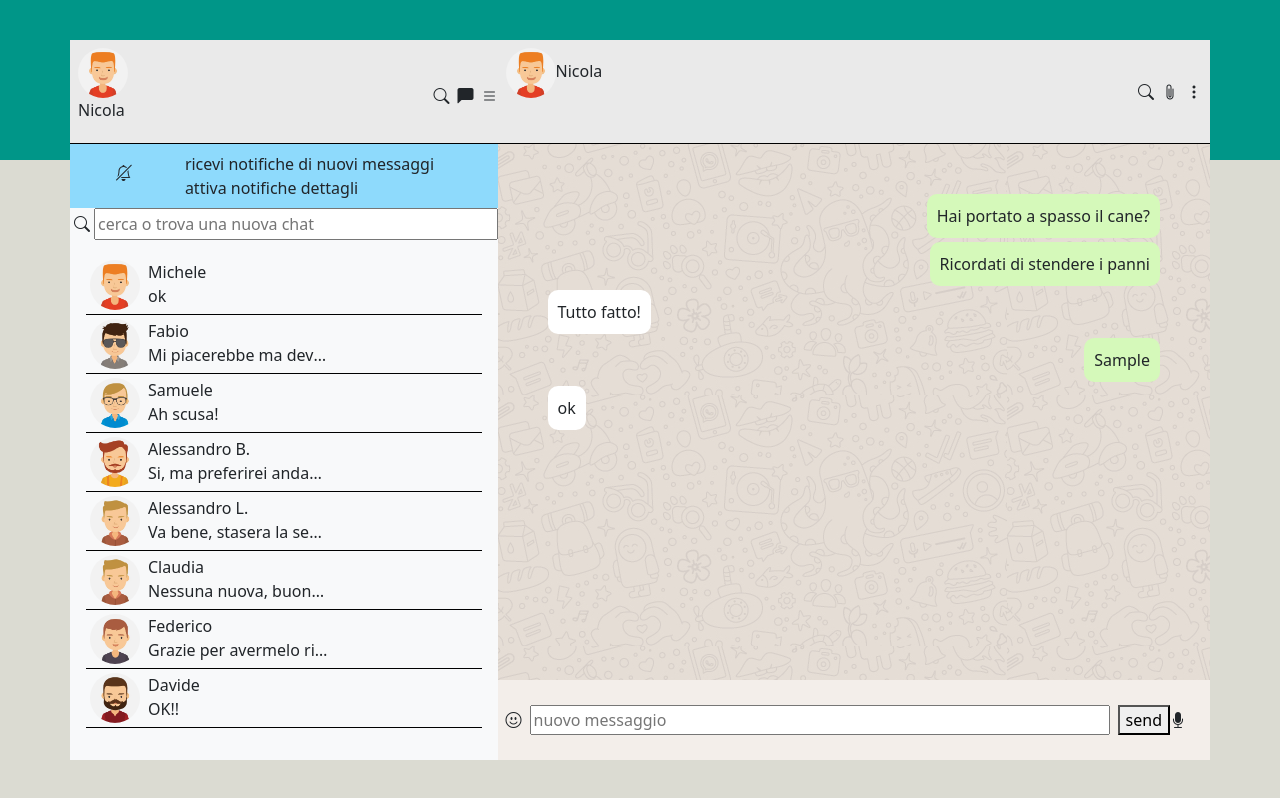
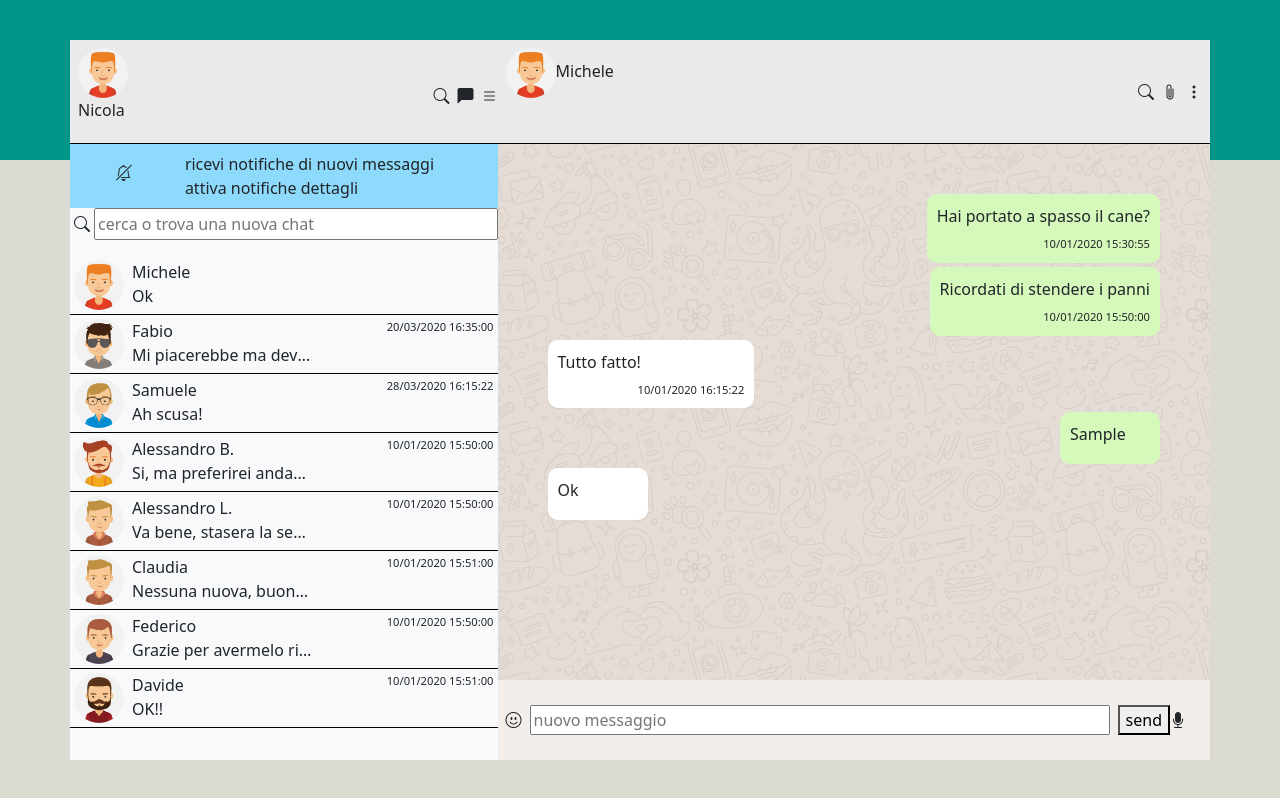
Before and after one commit to NicolaSoggiu/vue-boolzapp, a plain HTML site: page index.html in a window 1280 px wide. Both pictures are taken after typing "Sample" into the empty fields and a click on the button "send". Drawn offline with nearby package versions, Linux system fonts and the light colour scheme.

Commit message:
push for ticket

```diff
--- a/assets/style.css
+++ b/assets/style.css
@@ -1,14 +1,9 @@
 /* GENERAL */
 
 body {
-    height: 100vh;
   display: grid;
   place-items: center;
-    background: linear-gradient(
-        to bottom,
-        #009688 20%,
-        #DBDBD2 20%
-    );
+  background: linear-gradient(to bottom, #009688 20%, #dbdbd2 20%);
 }
 
 /* .CONTAINER */
@@ -35,20 +30,24 @@ body {
   height: 90vh;
 }
 
-.left-top .user, .right-top .user {
+.left-top .user,
+.right-top .user {
   height: 13vh;
-    background-color: #EAEAEA;
+  background-color: #eaeaea;
 }
 
 .notifications {
-    background-color: #8EDAFC;
+  background-color: #8edafc;
 }
 
 /* LEFT BOTTOM */
 
 .left-bottom {
   height: calc(90vh - 12vh);
-    overflow-y: scroll;
+}
+
+.miniature-date {
+    font-size: .7rem;
 }
 
 /* RIGHT */
@@ -57,40 +56,43 @@ body {
   height: 90vh;
 }
 
-.sent, .received {
+.sent,
+.received {
   margin: 2px;
   padding: 10px;
   border-radius: 10px;
 }
 
 .sent {
-    background-color: #D5F9BA;
+  background-color: #d5f9ba;
   align-self: flex-end;
-
 }
 
 .received {
   width: fit-content;
-    background-color:  #FFFFFF;
+  background-color: #ffffff;
 }
 
 /* RIGHT BOTTOM */
 
 .right-bottom {
-    overflow-y: scroll;
   height: calc(80vh - 13vh);
   background-image: url(../img/mine.jpg);
 }
 
-.send-message{
+.send-message {
   height: 10vh;
-    background-color: #F3EEEA;
+  background-color: #f3eeea;
 }
 
-.miniature-text{
+.miniature-text {
   width: 180px;
-    display: inline-block;
-    overflow: hidden;
   text-overflow: ellipsis;
   white-space: nowrap;
 }
+
+.date {
+    font-size: .7rem;
+    padding-top: .5rem;
+    padding-left: 5rem;
+}
--- a/index.html
+++ b/index.html
@@ -7,6 +7,11 @@
     <title>Boolzapp</title>
     <script src="https://unpkg.com/vue@3/dist/vue.global.js" defer></script>
     <script src="js/script.js" defer></script>
+    <style>
+      [v-cloack] {
+        display: none;
+      }
+    </style>
     <link
       href="https://cdn.jsdelivr.net/npm/bootstrap@5.3.0-alpha3/dist/css/bootstrap.min.css"
       rel="stylesheet"
@@ -21,7 +26,9 @@
   </head>
   <body class="vh-100">
     <div class="container bg-light p-0">
+      <!-- LEFT -->
       <div class="left d-flex flex-column">
+        <!-- LEFT-TOP -->
         <div class="left-top w-100">
           <div class="user w-100 d-flex justify-content-between ps-2 pt-2">
             <div class="user-img d-flex flex-column">
@@ -50,9 +57,10 @@
             />
           </div>
         </div>
-        <div class="left-bottom p-3">
+        <!-- LEFT-BOTTOM -->
+        <div class="left-bottom py-3 overflow-y-scroll">
           <div
-            v-for="(contact, index) in contacts"
+            v-for="(contact, index) in filterContacts"
             :key="index"
             class="user w-100 d-flex justify-content-between p-1"
             @click="showMessage(index)"
@@ -64,20 +72,25 @@
               class="dettails d-flex flex-column align-items-start flex-grow-1 ps-2"
             >
               <span>{{ contact.name }}</span>
-              <span class="miniature-text"
+              <span class="miniature-text overflow-hidden"
                 >{{ contact.messages[contact.messages.length - 1].message
                 }}</span
               >
             </div>
+            <span class="miniature-date text-end">
+              {{ contact.messages[contact.messages.length - 1].date }}</span
+            >
           </div>
         </div>
       </div>
+      <!-- RIGHT -->
       <div class="right">
+        <!-- RIGHT-TOP -->
         <div class="right-top">
           <div class="user w-100 d-flex justify-content-between p-2">
             <div class="user-img">
               <img src="img/avatar_1.jpg" alt="" />
-              <span>Nicola</span>
+              <span>{{ contacts[activeIndex].name }}</span>
             </div>
             <div class="user-icon d-flex align-items-center">
               <i class="bi bi-search"></i>
@@ -86,18 +99,16 @@
             </div>
           </div>
         </div>
-        <div class="right-bottom d-flex flex-column p-5">
+        <!-- RIGHT-BOTTOM -->
+        <div class="right-bottom d-flex flex-column p-5 overflow-y-scroll">
           <div
             class="d-flex flex-column"
             v-for="message in contacts[activeIndex].messages"
           >
             <div :class="message.status === 'sent' ? 'sent' : 'received'">
               <span>{{ message.message }}</span>
-              <!-- <span class="last-access">ultimo accesso</span> -->
+              <div class="date text-end">{{ message.date }}</div>
             </div>
-            <!-- <div class="sent">
-                <span>{{ contact.messages[1].message }}</span>
-              </div> -->
           </div>
         </div>
         <div
--- a/js/script.js
+++ b/js/script.js
@@ -1,6 +1,7 @@
 const app = Vue.createApp({
   data() {
     return {
+      searchStr: "",
       newMessage: "",
       activeIndex: 0,
       contacts: [
@@ -183,13 +184,22 @@ const app = Vue.createApp({
         this.newMessage = "";
         setTimeout(() => {
           this.contacts[this.activeIndex].messages.push({
-            message: "ok",
+            message: "Ok",
             status: "received",
           });
         }, 1000);
       }
     },
   },
+  computed: {
+    filterContacts() {
+      return this.contacts.filter((contacts) => {
+        return contacts.name
+          .toLowerCase()
+          .includes(this.searchStr.toLowerCase());
+      });
+    },
+  },
 });
 
 app.mount(".container");
```
Lines whose indentation alone changed are shown as unchanged.
